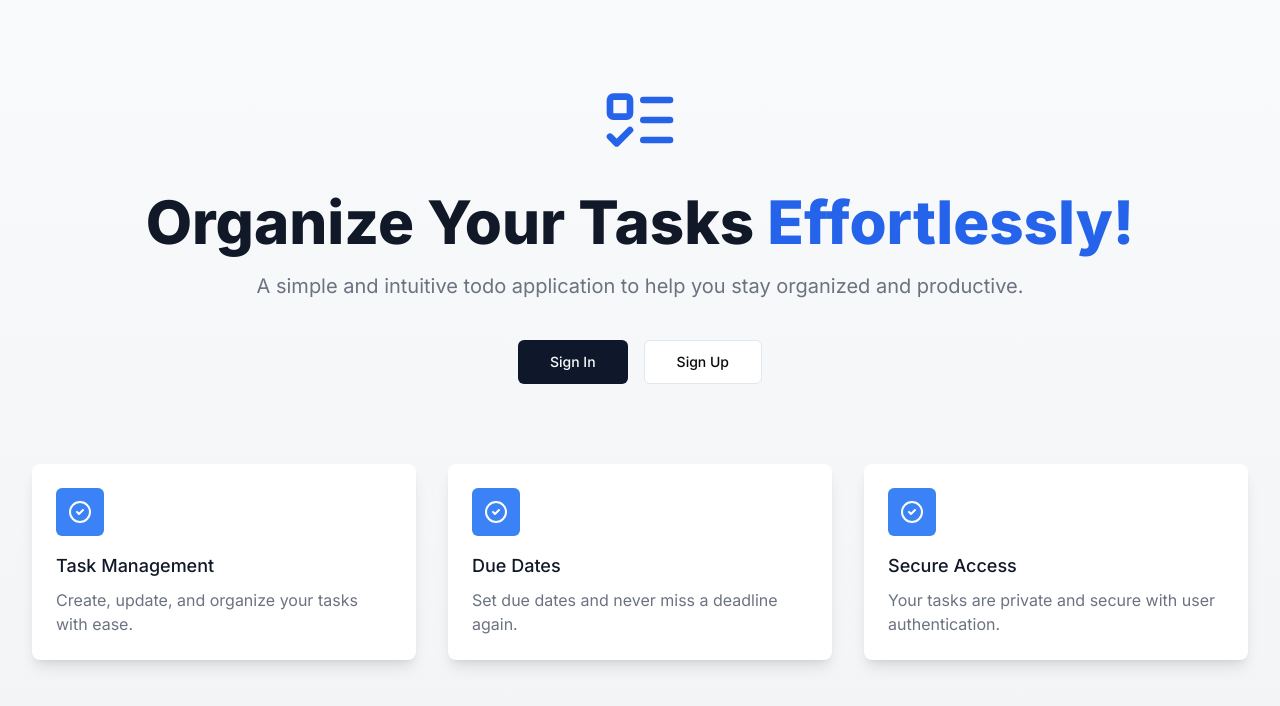
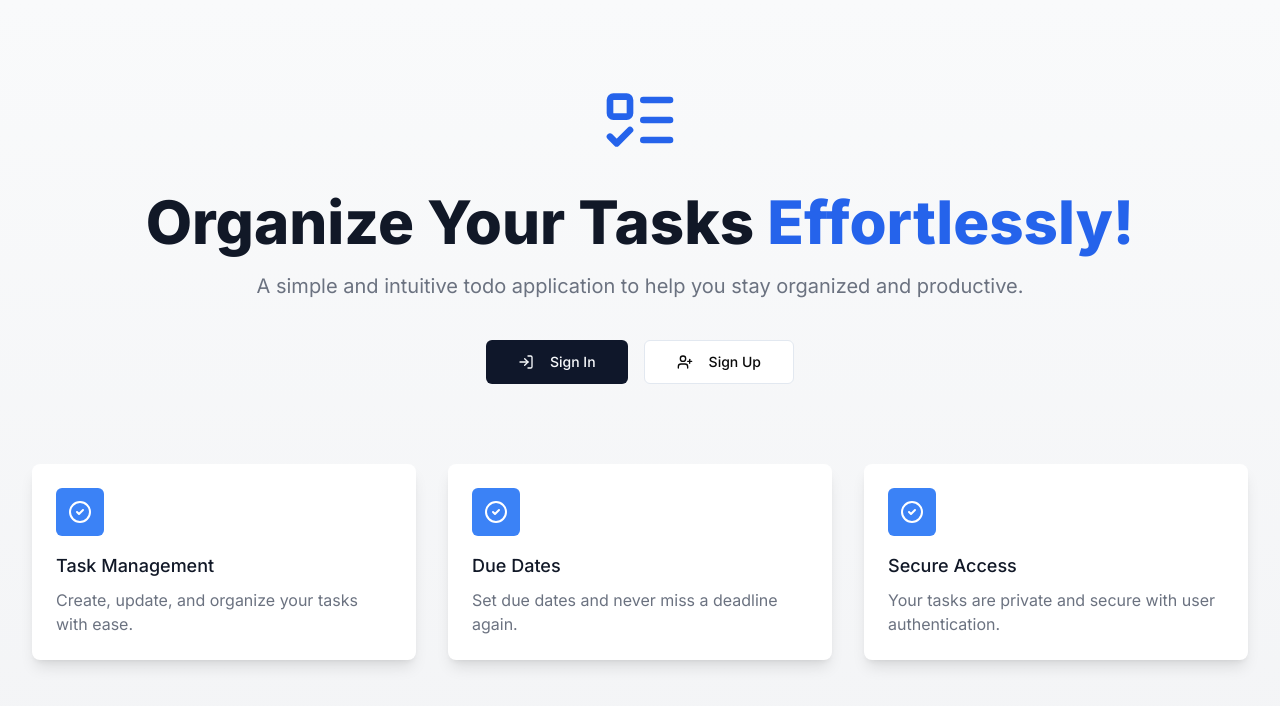
Before and after one commit to MenathNDGD/ToDo-Application-NextJS, a Next.js app: page / in a window 1280 px wide. Shown: the top 706 px of the page. Built offline with nearby package versions, Linux system fonts and the light colour scheme; no server answers.

Commit message:
Add icons to Sign In and Sign Up buttons for improved UI

```diff
--- a/app/page.tsx
+++ b/app/page.tsx
@@ -5,9 +5,10 @@ import { useRouter } from "next/navigation";
 import { useEffect } from "react";
 import Link from "next/link";
 import { Button } from "@/components/ui/button";
-import { CheckCircle2, ListTodo } from "lucide-react";
+import { CheckCircle2, ListTodo, LogIn, UserPlus } from "lucide-react";
 
 export default function Home() {
+  // eslint-disable-next-line @typescript-eslint/no-unused-vars
   const { data: session, status } = useSession();
   const router = useRouter();
 
@@ -43,10 +44,16 @@ export default function Home() {
             </p>
             <div className="mt-10 flex justify-center gap-4">
               <Button asChild size="lg">
-                <Link href="/auth/signin">Sign In</Link>
+                <Link href="/auth/signin" className="flex items-center">
+                  <LogIn className="mr-2 h-5 w-5" />
+                  Sign In
+                </Link>
               </Button>
               <Button asChild variant="outline" size="lg">
-                <Link href="/auth/signup">Sign Up</Link>
+                <Link href="/auth/signup" className="flex items-center">
+                  <UserPlus className="mr-2 h-5 w-5" />
+                  Sign Up
+                </Link>
               </Button>
             </div>
           </div>
```
